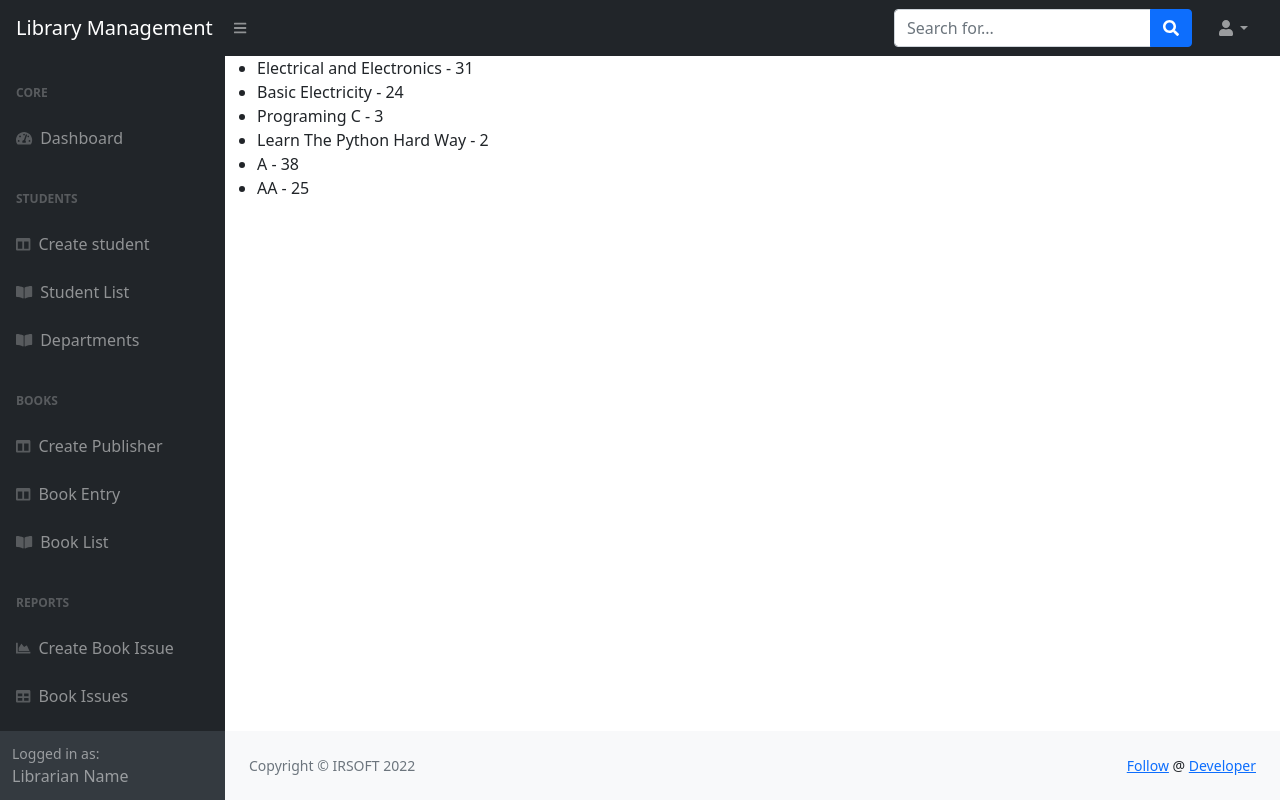
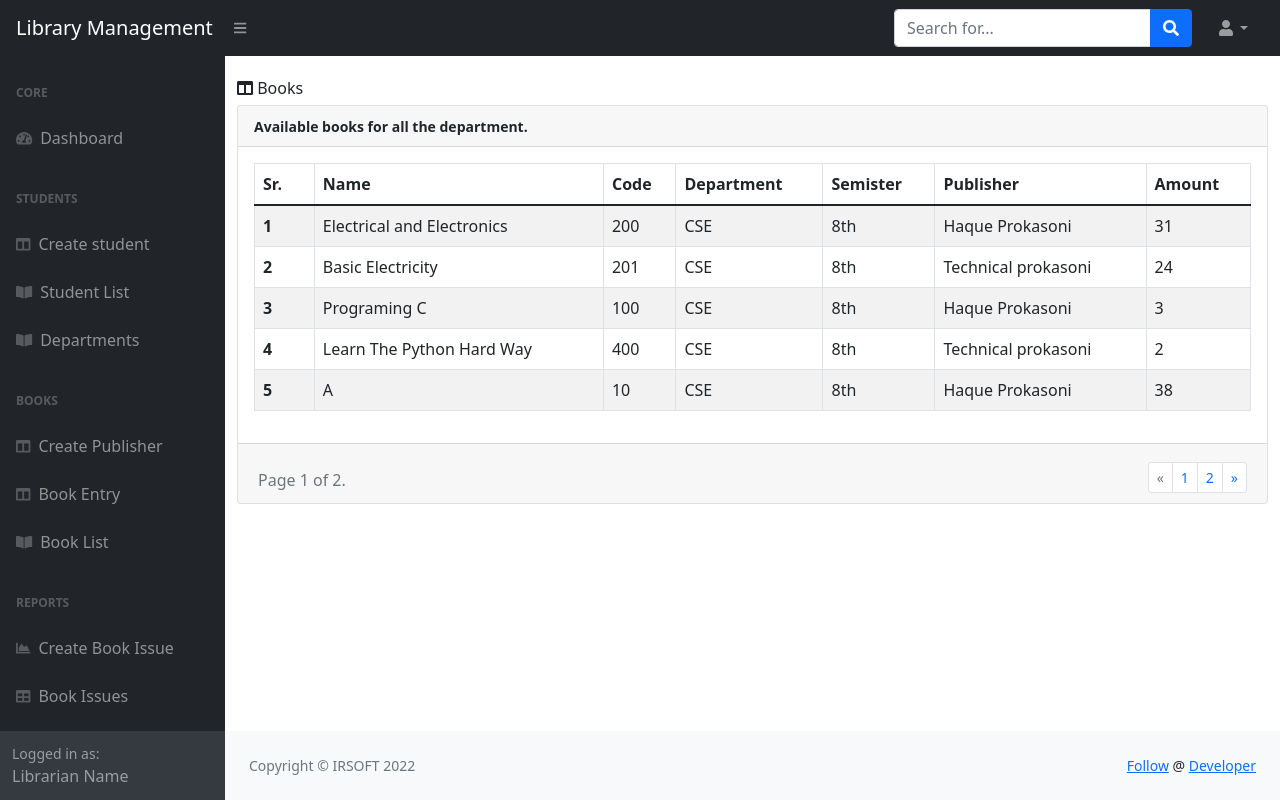
Before and after one commit to Rubel-Mahmud/LIBRARY_MANAGEMENT_SYS, a Django app: page /books/list/ in a window 1280 px wide. Run offline with Django 4.2, Linux system fonts and the light colour scheme; data comes from the database, SQL or seed files in the repository; both versions use the stored data as it was after the commit; some libraries are stand-ins or nearby versions.

Commit message:
department list, book list implemented

```diff
--- a/books/views.py
+++ b/books/views.py
@@ -1,3 +1,4 @@
+from django.core.paginator import Paginator
 from django.shortcuts import render
 from books.models import Book
 
@@ -13,5 +14,8 @@ from books.models import Book
 def book_list(request):
     context = {}
     books = Book.objects.all()
-    context['books'] = books
+    paginator = Paginator(books, 5) # Show 10 contacts per page.
+    page_number = request.GET.get('page')
+    page_obj = paginator.get_page(page_number)
+    context['page_obj'] = page_obj
     return render(request, 'books/book_list.html', context)
--- a/templates/books/book_list.html
+++ b/templates/books/book_list.html
@@ -1,9 +1,107 @@
 {% extends 'base.html' %}
 
 {% block content %}
-<ul>
-    {% for book in books %}
-    <li>{{ book.name }} - {{ book.amount }}</li>
-    {% endfor %}
-</ul>
+<div class="container">
+<!--    <br>-->
+    <div class="col-md-4" style="text-align:left; padding-top:20px;padding-bottom:5px;">
+      <i class="fas fa-columns"></i>
+      Books
+    </div>
+    <div class="card text-center">
+      <div class="card-header"  style="text-align:left;">
+          <small><b>Available books for all the department.</b></small>
+      </div>
+      <div class="card-body"  style="text-align:left;">
+
+          <table class="table table-bordered table-striped">
+              <thead>
+                <tr>
+                  <th scope="col">Sr.</th>
+                  <th scope="col">Name</th>
+                  <th scope="col">Code</th>
+                  <th scope="col">Department</th>
+                  <th scope="col">Semister</th>
+                  <th scope="col">Publisher</th>
+                  <th scope="col">Amount</th>
+                </tr>
+              </thead>
+              <tbody>
+              {% for book in page_obj %}
+                <tr>
+                  <th style="width:6%;" scope="row">{{ forloop.counter }}</th>
+                  <td>{{ book.name }}</td>
+                  <td>{{ book.code }}</td>
+                  <td>{{ book.department.name }}</td>
+                  <td>{{ book.semister }}</td>
+                  <td>{{ book.publisher.name }}</td>
+                  <td>{{ book.amount }}</td>
+                </tr>
+              {% endfor %}
+              </tbody>
+          </table>
+
+      </div>
+      <div class="card-footer text-muted">
+        <div class="paginator_class" style="padding-right:20px; padding-left:20px;">
+        <br>
+        <div class="row">
+            <div class="col-md-6" style="text-align:left;">
+                <span class="current">
+                    Page {{ page_obj.number }} of {{ page_obj.paginator.num_pages }}.
+                </span>
+            </div>
+            <div class="col-md-6">
+                <nav aria-label="...">
+                  <ul class="pagination pagination-sm justify-content-end" style="margin-top:-6px;">
+                    {% if page_obj.has_previous %}
+                    <li class="page-item">
+        <!--              <a class="page-link" href="#" tabindex="-1">Previous</a>-->
+                        <a class="page-link" href="?page={{ page_obj.previous_page_number }}" aria-label="Previous">
+                            <span aria-hidden="true">&laquo;</span>
+<!--                            <span class="sr-only">Previous</span>-->
+                        </a>
+                    </li>
+                    {% else %}
+                      <li class="page-item disabled">
+        <!--              <a class="page-link" href="#" tabindex="-1">Previous</a>-->
+                        <a class="page-link" href="#" aria-label="Previous">
+                            <span aria-hidden="true">&laquo;</span>
+<!--                            <span class="sr-only">Previous</span>-->
+                        </a>
+                    </li>
+                    {% endif %}
+
+                    {% for page_no in page_obj.paginator.page_range %}
+                    <li class="page-item"><a class="page-link" href="?page={{ page_no }}">{{ page_no }}</a></li>
+        <!--            <li class="page-item active">-->
+        <!--              <a class="page-link" href="#">2 <span class="sr-only">(current)</span></a>-->
+        <!--            </li>-->
+        <!--            <li class="page-item"><a class="page-link" href="#">3</a></li>-->
+                    {% endfor %}
+
+                    {% if page_obj.has_next %}
+                    <li class="page-item">
+        <!--              <a class="page-link" href="#">Next</a>-->
+                        <a class="page-link" href="?page={{ page_obj.next_page_number }}" aria-label="Next">
+                            <span aria-hidden="true">&raquo;</span>
+<!--                            <span class="sr-only">Next</span>-->
+                        </a>
+                    </li>
+                    {% else %}
+                      <li class="page-item disabled">
+        <!--              <a class="page-link" href="#">Next</a>-->
+                        <a class="page-link" href="#" aria-label="Next">
+                            <span aria-hidden="true">&raquo;</span>
+<!--                            <span class="sr-only">Next</span>-->
+                        </a>
+                    </li>
+                    {% endif %}
+                  </ul>
+                </nav>
+            </div>
+        </div>
+    </div>
+      </div>
+    </div>
+</div>
 {% endblock content %}
--- a/templates/nav.html
+++ b/templates/nav.html
@@ -15,7 +15,7 @@
                 <div class="sb-nav-link-icon"><i class="fas fa-book-open"></i></div>
                 Student List
             </a>
-            <a class="nav-link" href="#">
+            <a class="nav-link" href="{% url 'department_list' %}">
                 <div class="sb-nav-link-icon"><i class="fas fa-book-open"></i></div>
                 Departments
             </a>
@@ -29,7 +29,7 @@
                 <div class="sb-nav-link-icon"><i class="fas fa-columns"></i></div>
                 Book Entry
             </a>
-            <a class="nav-link collapsed" href="#" data-bs-toggle="collapse" data-bs-target="#collapsePages" aria-expanded="false" aria-controls="collapsePages">
+            <a class="nav-link " href="{% url 'book_list' %}">
                 <div class="sb-nav-link-icon"><i class="fas fa-book-open"></i></div>
                 Book List
             </a>
```
Also changed, not shown: templates/students/departments.html (+35 -12 lines), db.sqlite3.
